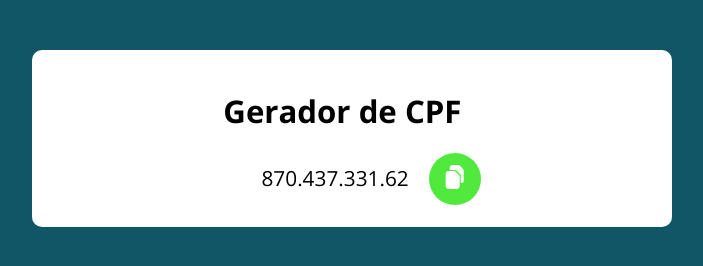
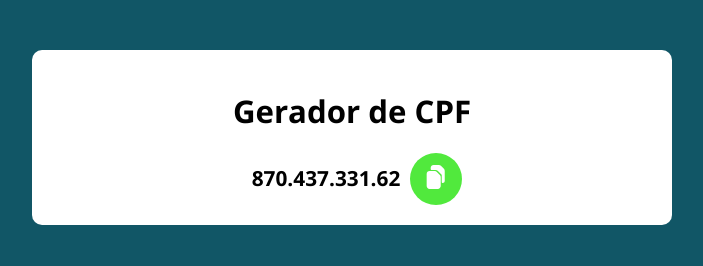
Before and after one commit to EnioGabriel/exercicios-curso-javascript-e-typescript, a website built with webpack: page gerador de cpf/public/index.html in a window 1280 px wide. Shown: the whole page, without its empty margins (288-991 px from the left). Built offline with nearby package versions, Linux system fonts and the light colour scheme.

Commit message:
aplicando grid box

```diff
--- a/gerador de cpf/public/index.html
+++ b/gerador de cpf/public/index.html
@@ -8,11 +8,12 @@
   </head>
 
   <body>
-    <section class="container">
-      <h1>Gerador de CPF</h1>
+    <section class="grid container">
+      <h1 class="header">Gerador de CPF</h1>
+
       <div class="cpf-gerado"></div>
 
-      <button class="btn-copia-cpf">
+      <button class="btn-copia-cpf" title="Copiar CPF">
         <svg width="32" height="32" viewBox="0 0 32 32" fill="none">
           <path
             d="M24.7397 9.91727V19.9465C24.7397 21.0543 23.8416 21.9524 22.7338 21.9524C22.1799 21.9524 21.7309 21.5033 21.7309 20.9494V14.27C21.7315 13.9643 21.6085 13.6713 21.3899 13.4576L17.8997 10.0075C17.2774 9.37513 16.4301 9.01459 15.5429 9.00461H11.7017C11.1478 9.00461 10.6987 8.55559 10.6987 8.00169V6.87841C10.6987 6.11327 11.0034 5.37962 11.5454 4.83953C12.0873 4.29943 12.822 3.99735 13.5872 4.00002H18.9127C19.6658 4.00761 20.3859 4.31006 20.9186 4.84247L23.9273 7.85125C24.4625 8.40421 24.7549 9.14788 24.7397 9.91727ZM19.8855 13.929L16.8768 10.9202C16.3453 10.386 15.6244 10.0832 14.8709 10.0777H9.54539C7.95407 10.0833 6.66698 11.3748 6.66699 12.9662V25.1116C6.66699 26.7068 7.96018 28 9.55541 28H17.8697C19.4531 27.9835 20.7281 26.6951 20.728 25.1116V15.9348C20.7358 15.1776 20.4479 14.4472 19.9257 13.8989L19.8855 13.929Z"
--- a/gerador de cpf/src/assets/css/style.css
+++ b/gerador de cpf/src/assets/css/style.css
@@ -1,7 +1,6 @@
 @import url("https://fonts.googleapis.com/css?family=Open+Sans:400,700&display=swap");
 :root {
   --primary-color: rgb(17, 86, 102);
-  --primary-color-darker: rgb(9, 48, 56);
 }
 
 * {
@@ -19,9 +18,9 @@ body {
 }
 
 .container {
-  display: flex;
-  justify-content: center;
-  align-items: center;
+  grid-template-areas:
+    "header header"
+    "cpf-gerado btn-copia-cpf";
   max-width: 640px;
   margin: 50px auto;
   background: #fff;
@@ -29,20 +28,27 @@ body {
   border-radius: 10px;
 }
 
-.container h1 {
-  margin-bottom: 80px;
+.grid {
+  display: grid;
+  max-width: 640px;
+}
+
+.header {
+  grid-area: header;
+  text-align: center;
 }
 
 .cpf-gerado {
-  margin-left: -200px;
-  margin-top: 80px;
+  grid-area: cpf-gerado;
+  text-align: end;
+  padding: 10px;
+  font-weight: bold;
 }
 
 .btn-copia-cpf {
+  grid-area: btn-copia-cpf;
   height: 52px;
   width: 52px;
-  margin-left: 20px;
-  margin-top: 80px;
   cursor: pointer;
   border-radius: 26px;
   /* border: none => remove a sombra da borda */
@@ -50,3 +56,7 @@ body {
   color: #fff;
   background-color: rgb(81, 233, 61);
 }
+
+.btn-copia-cpf:hover {
+  background-color: rgb(28, 138, 18);
+}
```
Also changed, not shown: gerador de cpf/public/assets/js/bundle.js, 1 other file.
